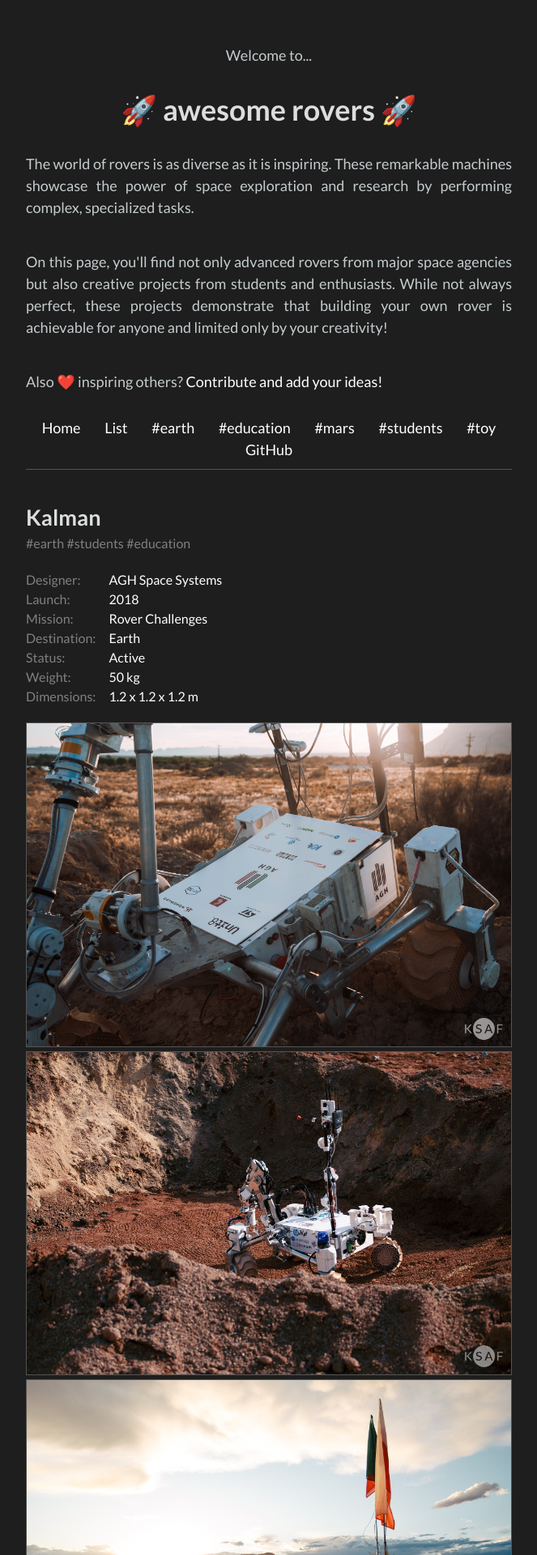
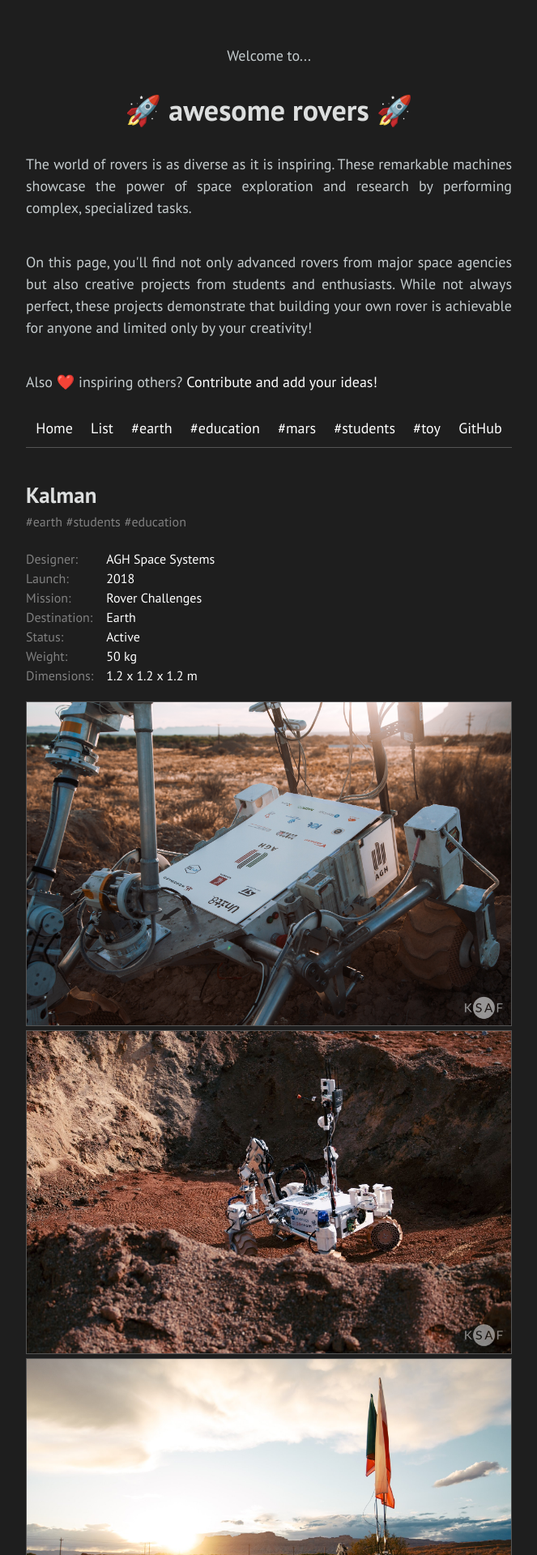
Before and after one commit to dsonyy/awesome-rovers, a Jekyll site: the page built from index.html, in a window 1280 px wide. Shown: the top 1920 px of the page at 81% size, without its empty margins (308-971 px from the left). Built offline with Jekyll 4.4.1, drawn with Linux system fonts in a browser that asks for light colours; some web fonts are replaced.

Commit message:
change globally font face

```diff
--- a/_includes/head.html
+++ b/_includes/head.html
@@ -7,22 +7,16 @@
   content="{% if page.tags %}{{ page.tags | join: ','}}{% else %}{{ site.keywords | join: ',' }}{% endif %}"
 />
 {% endif %}
+<link rel="shortcut icon" href="{{ site.baseurl }}/favicon.ico" />
+<link rel="apple-touch-icon" href="{{ site.baseurl }}/favicon.ico" />
+<link rel="preconnect" href="https://fonts.googleapis.com" />
+<link rel="preconnect" href="https://fonts.gstatic.com" crossorigin />
 <link
-  href="https://fonts.googleapis.com/css2?family=Lato:wght@400;700&display=swap"
+  href="https://fonts.googleapis.com/css2?family=PT+Sans:ital,wght@0,400;0,700;1,400;1,700&display=swap"
   rel="stylesheet"
 />
-<link href="https://fonts.cdnfonts.com/css/futura-pt" rel="stylesheet" />
-<link rel="shortcut icon" href="{{ site.baseurl }}/favicon.ico" />
-<link rel="apple-touch-icon" href="{{ site.baseurl }}/favicon.ico" />
 <link
   rel="stylesheet"
   type="text/css"
   href="{{ site.baseurl }}/assets/css/styles.css"
 />
-{% if site.analytics.plausible.enabled %}
-<script
-  defer
-  data-domain="{{ site.analytics.plausible.site_fqdn }}"
-  src="{{ site.analytics.plausible.script_source }}"
-></script>
-{% endif %}
--- a/_sass/page.scss
+++ b/_sass/page.scss
@@ -1,7 +1,5 @@
-/* Style inspiration and settings adapted from https://github.com/jgthms/web-design-in-4-minutes*/
-
 body {
-  font-family: "Futura", "Lato", "Open Sans", sans-serif;
+  font-family: "PT Sans", sans-serif;
   line-height: 1.5em;
   font-size: 18px;
 }
```
